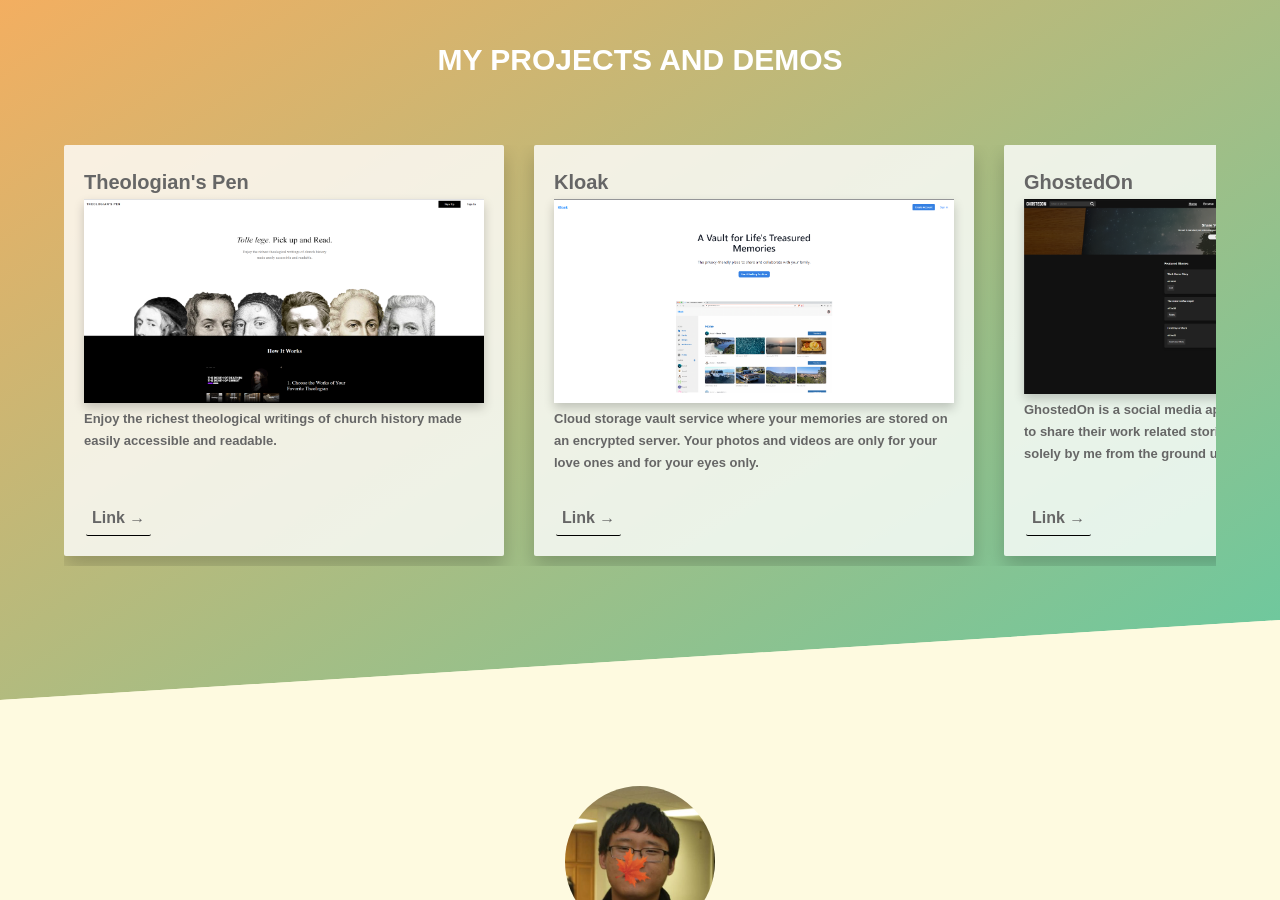
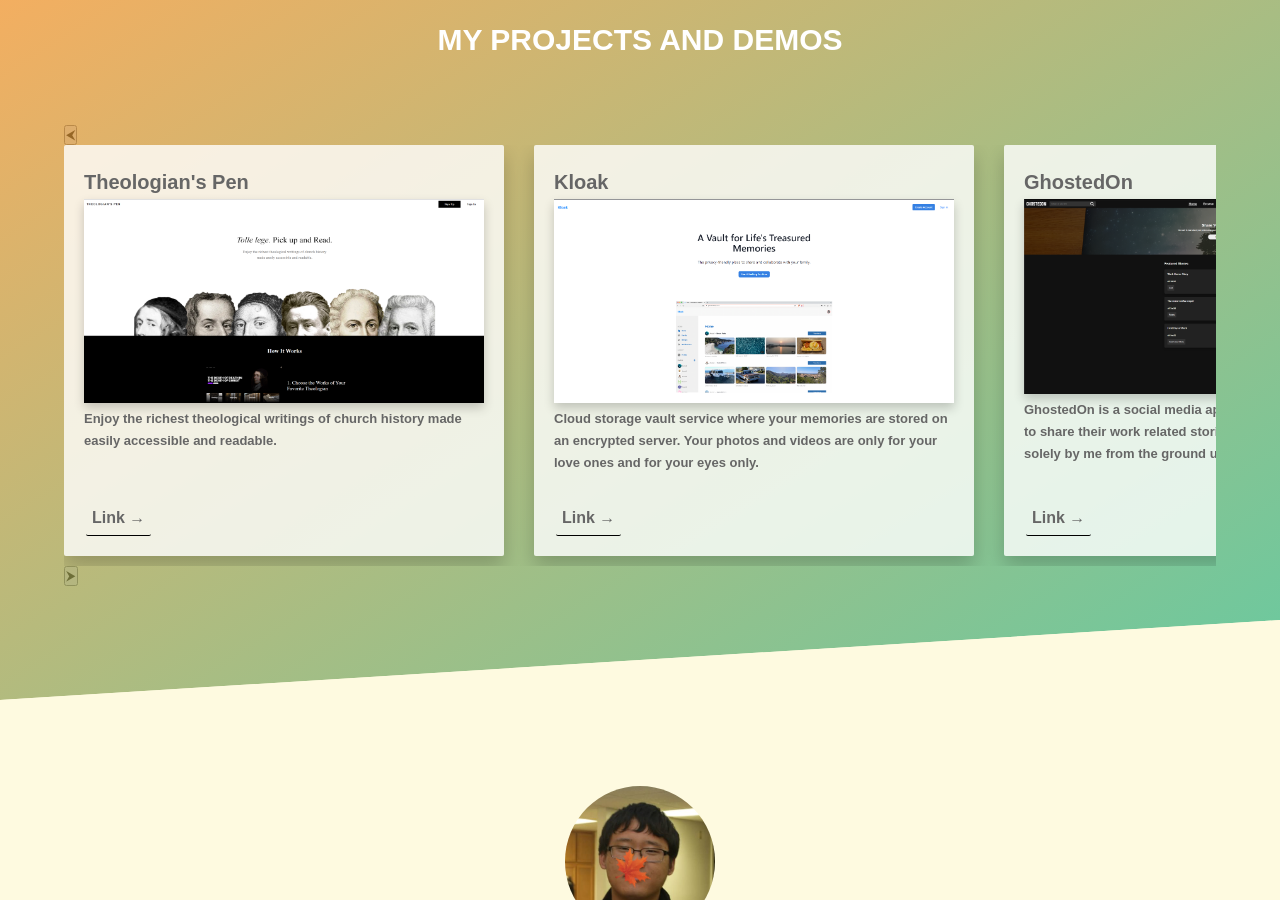
Before and after one commit to IllSmithDa/portfolio2, a React (Vite) app: page / in a window 1280 px wide. Shown: the part 1540-2440 px from the top of the page. Built offline with nearby package versions, Linux system fonts and the light colour scheme.

Commit message:
fixed height issues

```diff
--- a/src/pages/Home/section/Header/Header.scss
+++ b/src/pages/Home/section/Header/Header.scss
@@ -20,7 +20,8 @@
   clip-path: polygon(0 10%, 100% 0, 100% 90%, 0 100%);
   @include flexCenter;
   color: $color-white;
-  min-height: 100vh;
+  height: 100vh;
+  min-height: 800px;
   width: 100%;
 
   h1 {
--- a/src/pages/Home/section/Project/Project.scss
+++ b/src/pages/Home/section/Project/Project.scss
@@ -4,11 +4,9 @@
 @import "../../../../sass//components/composition";
 
 .project {
-  min-height: 100vh;
+  height: 100vh;
+  min-height: 800px;
   width: 100%;
-  background-position: top;
-  background-size: cover;
-  background-attachment: fixed;
   clip-path: polygon(0 10%, 100% 0, 100% 90%, 0 100%);
   @include flexCenter;
   transition: 1s ease-in;
@@ -122,6 +120,10 @@
 @media (max-width: 1023px) {
   .project {
     background-attachment: local;
+    position: static;
+    img {
+      position: static;
+    }
   }
 }
 @media(max-width: 800px) {
@@ -149,3 +151,7 @@
     }
   }
 }
+
+.arrow-container {
+
+}
--- a/src/pages/Home/section/Project/Project.tsx
+++ b/src/pages/Home/section/Project/Project.tsx
@@ -83,9 +83,13 @@ export default function Project() {
         loading='lazy'
       />
       <h1 className="u-margin-bottom-large right-on-scroll">My Projects and Demos</h1>
-      <div className="project-display left-on-scroll">
-        {listProjects}
-      </div>
+      <section className='arrow-container'>
+        <button className="arrow-btn">&#11164;</button>
+        <div className="project-display left-on-scroll">
+          {listProjects}
+        </div>
+        <button className="arrow-btn">&#11166;</button>
+      </section>
       <div className='bg-gradient'></div>
     </section>
   );
--- a/src/sass/components/_composition.scss
+++ b/src/sass/components/_composition.scss
@@ -41,7 +41,13 @@
   width: 100%;
   left: 0;
   top: 0;
+}
 
+@media (max-width: 1023px) {
+  .bg-img {
+    position:static;
+    height: auto;
+  }
 }
 
 .bg-gradient {
@@ -52,6 +58,7 @@
     clip-path: polygon(0 10%, 100% 0, 100% 90%, 0 100%);
   z-index: 1;
   position: absolute;
-  min-height: 100vh;
+  height: 100vh;
+  min-height: 800px;
   width: 100%;
 }
```
